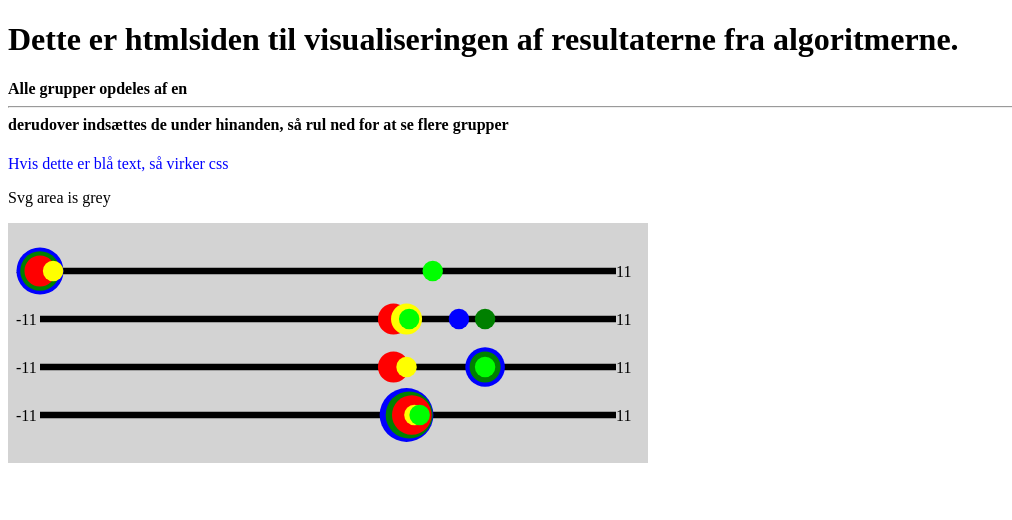
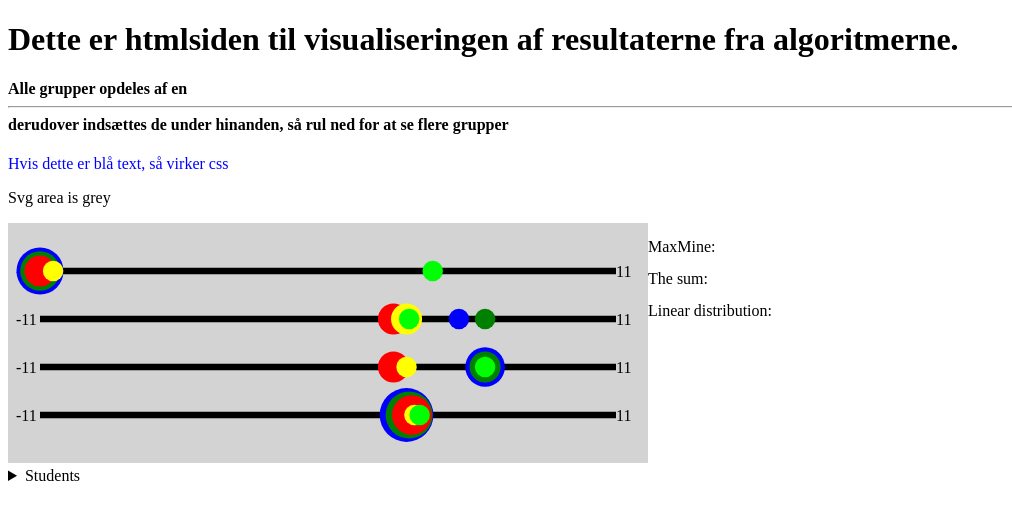
Before and after one commit to mads256h/p2-groupformation, a website: page src/visualiser/visual.html in a window 1280 px wide. Shown: the whole page, without its empty margins (0-1012 px from the left). Drawn offline with Linux system fonts and the light colour scheme.

Commit message:
RigthDivBoxSVG
Henrik knows

```diff
--- a/src/visualiser/detailsElement.js
+++ b/src/visualiser/detailsElement.js
@@ -4,11 +4,47 @@ document.addEventListener("DOMContentLoaded", () =>{
     summary.innerText = "Students";
     para.appendChild(summary);
     let p = document.createElement("P");
-    p.appendChild(printStudents(arrayNavne));
+    p.appendChild(printStudents(groupTest));
     para.appendChild(p);
     document.body.appendChild(para);
+
+    //The div element that are placed to the right in the svg div
+    let divElement = document.createElement("div");
+    const rightToSvg  = document.querySelector("div > svg");
+    divElement.className = "groupsize";
+    rightToSvg.after(divElement);
+
+    //The maxMine functions output inserted in the groupsize class
+    let maxMine = document.createElement("P");
+    maxMine.innerText = "MaxMine:";
+    divElement.appendChild(maxMine);
+
+    //The sum functions output inserted in the groupsize class under maxMine
+    let sum = document.createElement("P");
+    sum.innerText = "The sum:";
+    divElement.appendChild(sum);
+
+    //The linearDist function output inserted in the groupsize class under sum
+    let linearDist = document.createElement("P");
+    linearDist.innerText = "Linear distribution:";
+    divElement.appendChild(linearDist);
 });
 
+let groupTest = {
+    name: "Group 1",
+    id: 1,
+    students: [
+        {
+            name: "Morten"
+        },
+        {
+            name: "Mads"
+        },
+        {
+            name: "Sven"
+        }
+    ]
+};
 
 function printStudents(group){
     const list = document.createElement("ul");
@@ -18,4 +54,4 @@ function printStudents(group){
         list.appendChild(listItem);
     }
     return list;
-}
+};
--- a/src/visualiser/visual.css
+++ b/src/visualiser/visual.css
@@ -1,3 +1,13 @@
 #cssTest{
     color: blue;
 }
+
+.groupsize{
+    color:black;
+    display: inline-block;
+    vertical-align: top;
+    line-height: 100%;
+    text-align:left;
+    width: 300;
+    font-size: 100%;
+}
--- a/src/visualiser/visual.html
+++ b/src/visualiser/visual.html
@@ -7,7 +7,7 @@
     <title>Visaliser</title>
     <script src="svg.js"></script>
     <script src="visual.js"></script>
-    <script src="colaps.js"></script>
+    <script src="detailsElement.js"></script>
     <link rel="stylesheet" href="visual.css">
 </head>
 <body>
```
